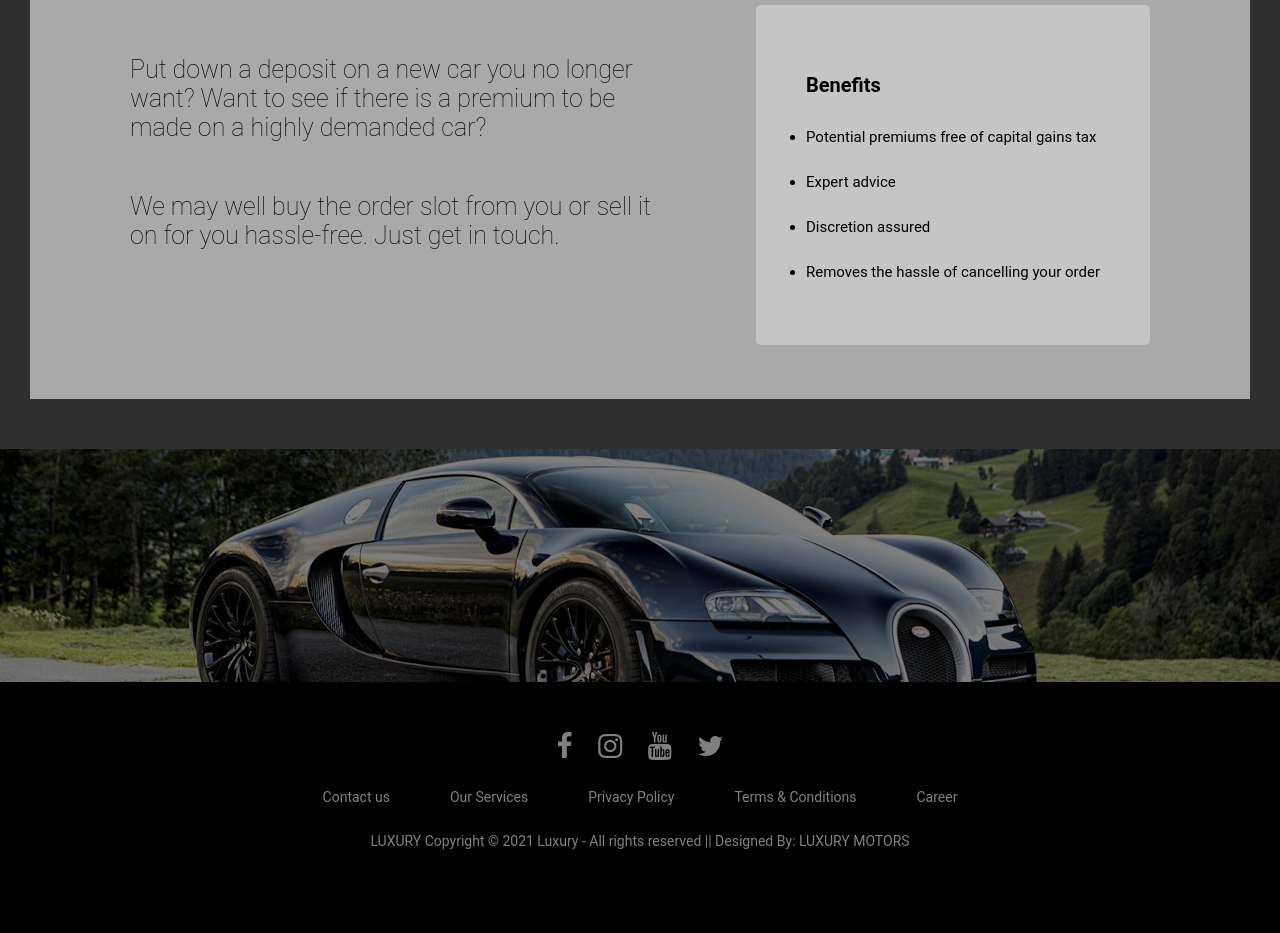
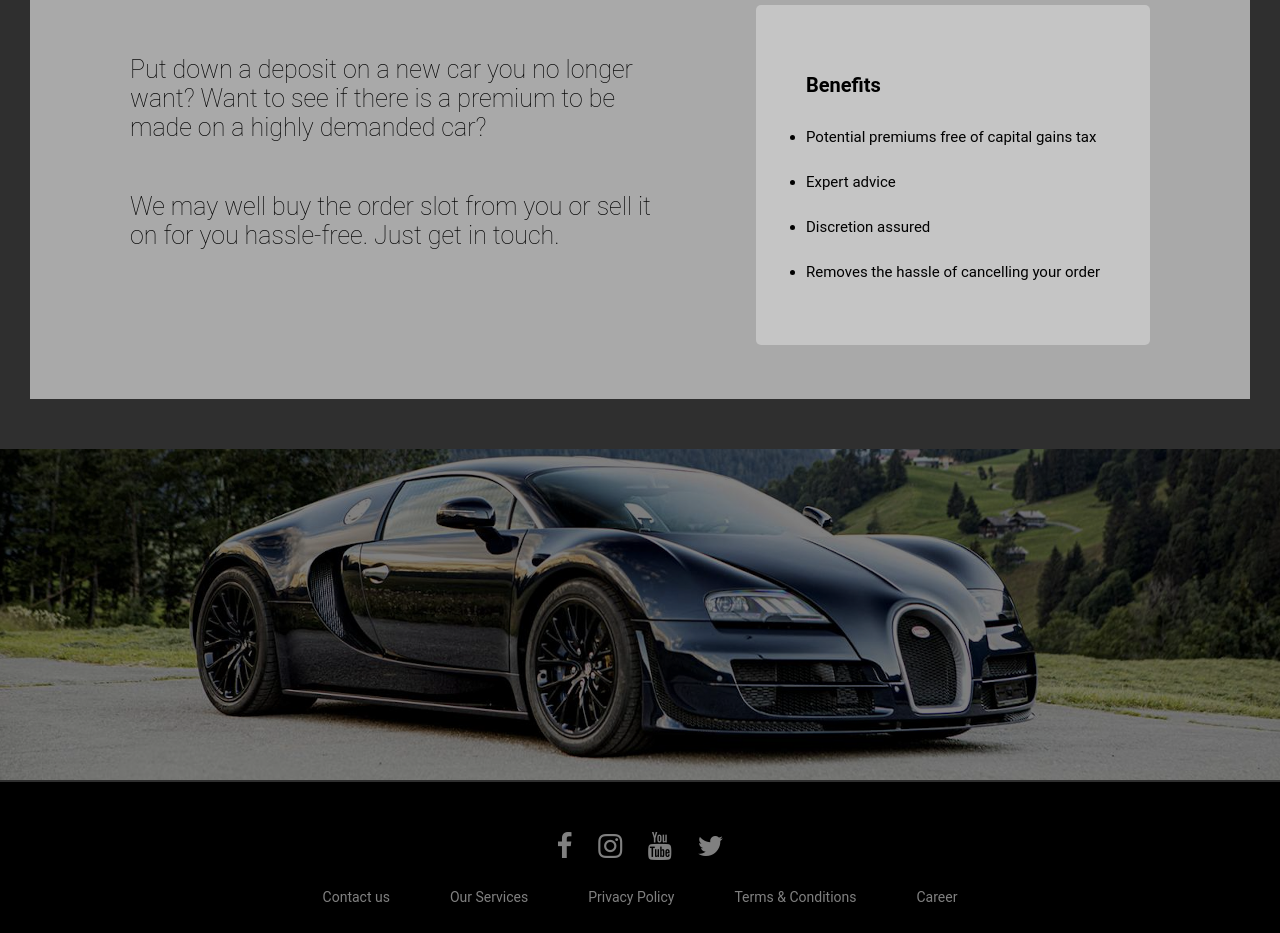
Before and after one commit to Callumhayden99/carsite, a React (Vite) app in the folder my-react-app/: page /sell in a window 1280 px wide. Shown: the part 4892-5825 px from the top of the page. Built offline with nearby package versions, Linux system fonts and the light colour scheme.

Commit message:
fixed footer

```diff
--- a/my-react-app/src/styles/Footer.css
+++ b/my-react-app/src/styles/Footer.css
@@ -31,7 +31,7 @@
   padding: 30px 0px;
   font-family: "Play", sans-serif;
   text-align: center;
-  height: 400px;
+  height: 300px;
 }
 
 .footer .row {
```
